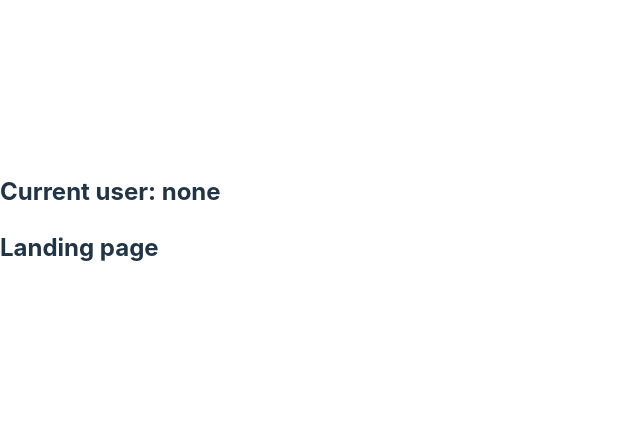
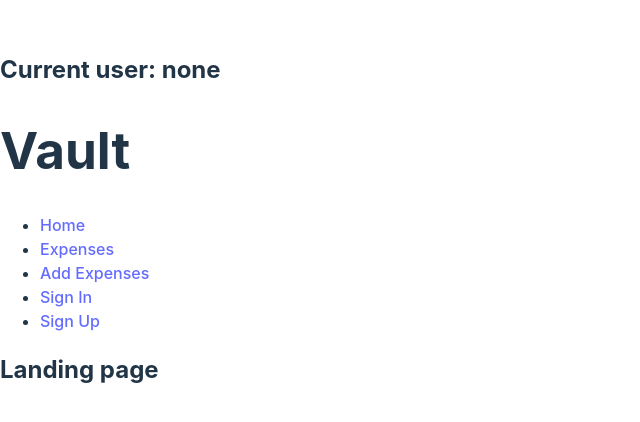
Before and after one commit to Labeodan/Vault-frontend, a React (Vite) app: page / in a window 1280 px wide. Shown: the part 180-602 px from the top of the page, without its empty margins (0-640 px from the left). Built offline with nearby package versions, Linux system fonts and the light colour scheme; no server answers.

Commit message:
Sign in and sign out fix

```diff
--- a/src/App.jsx
+++ b/src/App.jsx
@@ -8,22 +8,22 @@ import * as authService from './services/authService';
 import { getUser, removeToken } from './utils/auth';
 
 //components
-import { SignUpForm } from './components/auth/signUpForm';
-import { SignInForm } from './components/auth/signInForm';
-import { SignOutElement } from './components/auth/signOutComponent';
+import { SignUpForm } from './components/SignUpForm/signUpForm';
+import { SignInForm } from './components/auth/SignInFrom/signInForm';
+import { SignOutElement } from './components/SignOutComponent/signOutComponent';
+import { Header } from './components/Header/Header';
+
 const App = () => {
   const [transactions, setTransactions] = useState([]);
   const [budgets, setBudgets] = useState([]);
   const [tags, setTags] = useState([]);
   const [user, setUser] = useState(getUser);
 
-  console.log(user);
-
   useEffect(() => {
     // create a new async function
-    const fetchPets = async () => {
+    const fetchExpenses = async () => {
       // call on the index function
-      const pets = await financeService.index();
+      const expenses = await financeService.index();
       // Set petList state to the returned pets data
     };
     // invoke the function
@@ -32,12 +32,17 @@ const App = () => {
 
   return (<>
     <h2>Current user: {(user ? user.username : "none")}</h2>
-
+    <Header user={user} setUser={setUser}></Header>
     <Routes>
+      {/* User routes */}
       <Route path='/auth/signout' element={<SignOutElement setUser={setUser} />} />
       <Route path="/" element={<h2>Landing page</h2>} />
       <Route path="/auth/signin" element={<SignInForm authService={authService} user={user} setUser={setUser} />} />
       <Route path="/auth/signup" element={<SignUpForm authService={authService} user={user} setUser={setUser} />} />
+
+      {/* Transaction routes */}
+      <Route path="/expenses" element={<SignInForm authService={authService} user={user} setUser={setUser} />} />
+
     </Routes>
   </>);
 };
--- /dev/null
+++ b/src/components/Header/Header.jsx
@@ -0,0 +1,41 @@
+import { Link } from "react-router-dom";
+import { removeToken } from "../../utils/auth";
+
+export const Header = ({ user, setUser }) => {
+
+    const handleSignOut = () => {
+        removeToken()
+        setUser(null)
+        useNavigate('/')
+    }
+
+    return (
+        <header>
+            <h1>Vault</h1>
+            <nav>
+                <ul>
+                    <li>
+                        <Link to="/">Home</Link>
+                    </li>
+                    <li>
+                        <Link to="/expenses">Expenses</Link>
+                    </li>
+                    <li>
+                        <Link to="/addExpense">Add Expenses</Link>
+                    </li>
+
+                    {user ?
+                        <>
+                            <li><Link to="/" onClick={handleSignOut}>Sign Out</Link></li>
+                        </>
+                        :
+                        <>
+                            <li><Link to="/auth/signin">Sign In</Link></li>
+                            <li><Link to="/auth/signup">Sign Up</Link></li>
+                        </>
+                    }
+                </ul>
+            </nav>
+        </header>
+    )
+}
```
Also changed, not shown: src/components/SignOutComponent/signOutComponent.jsx (renamed from src/components/auth/signOutComponent.jsx), src/components/SignUpForm/signUpForm.jsx (renamed from src/components/auth/signUpForm.jsx), src/components/auth/SignInFrom/signInForm.jsx (renamed from src/components/auth/signInForm.jsx).
